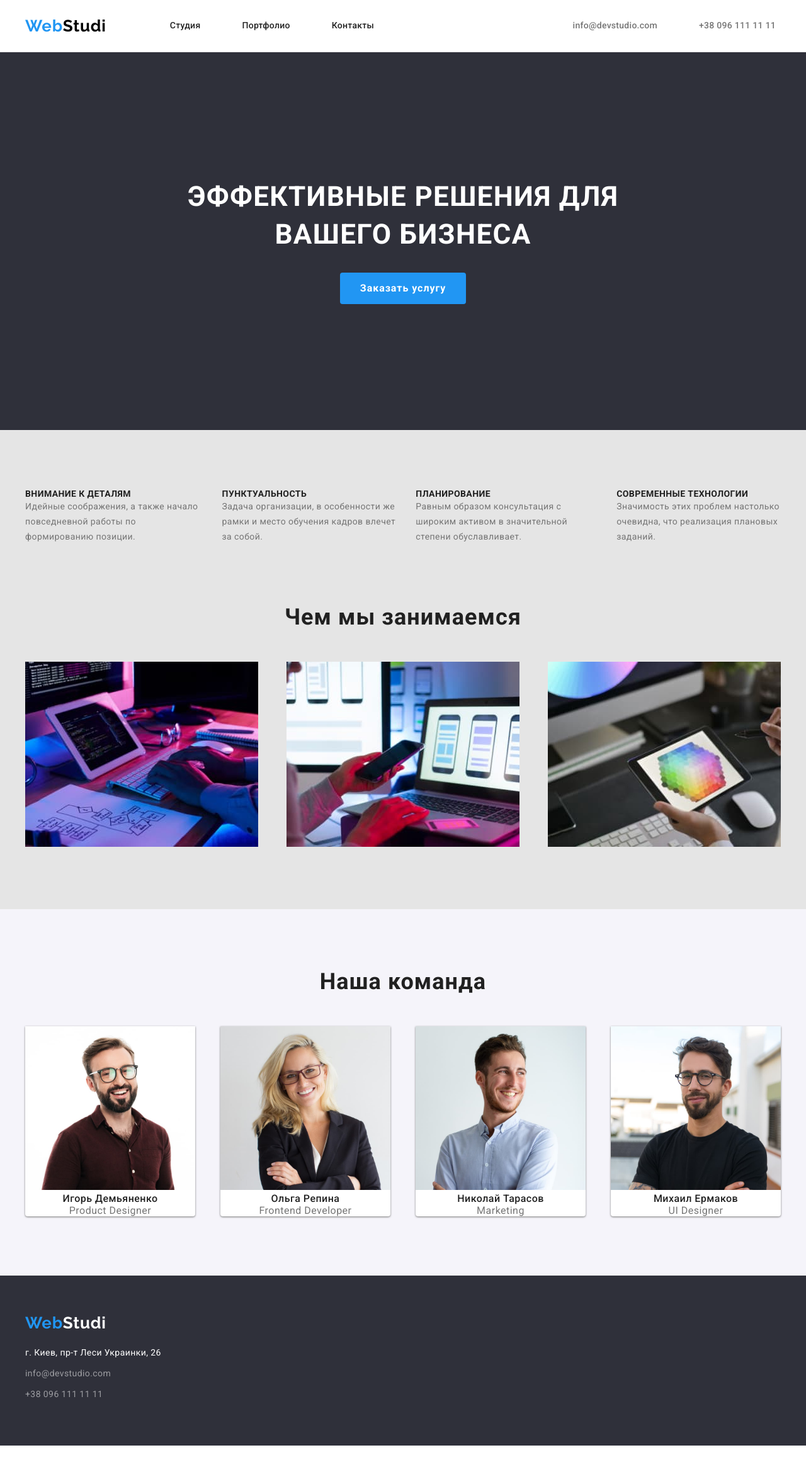
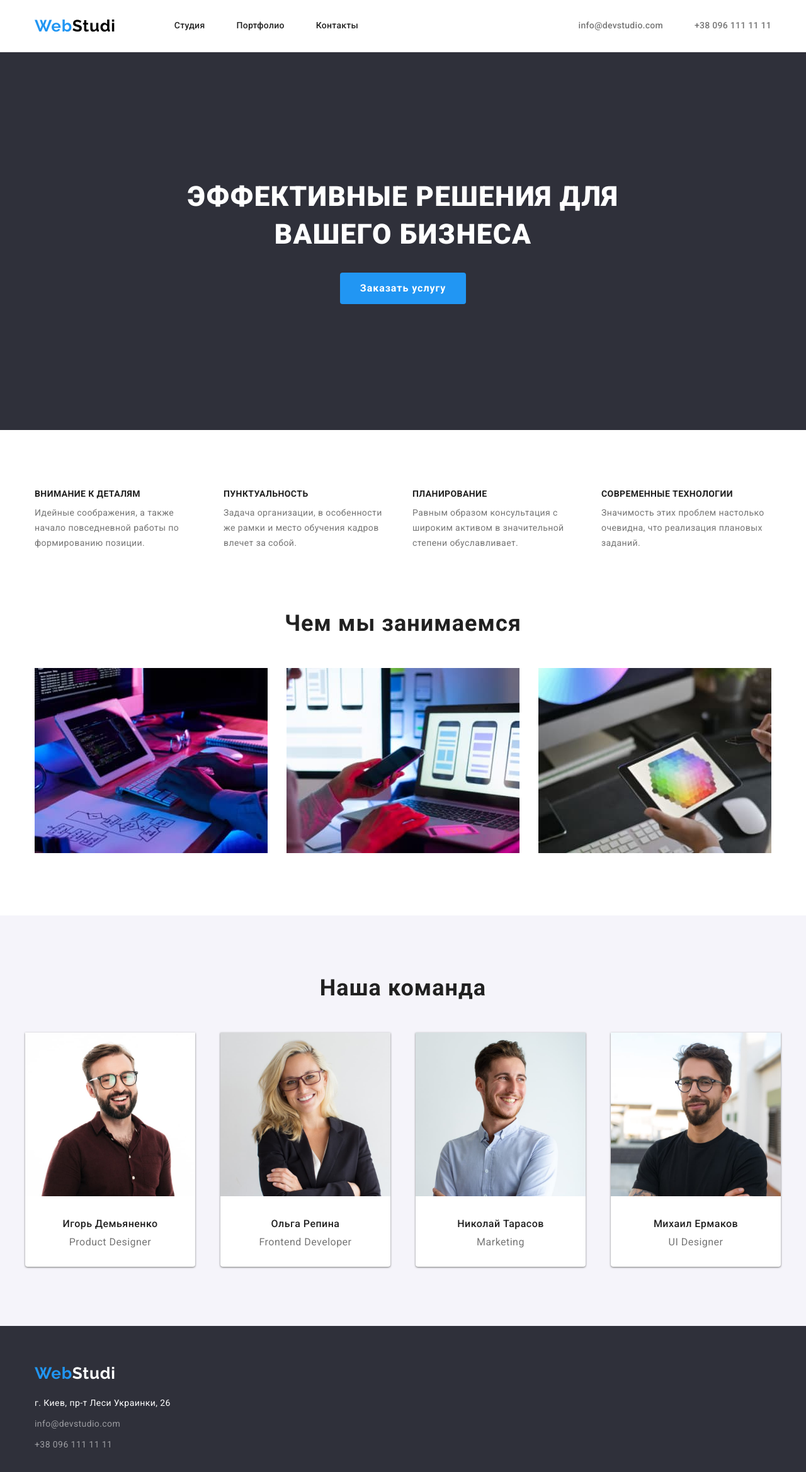
Before and after one commit to TryHungury/goit-markup-hw-03, a plain HTML site: page index.html in a window 1280 px wide. Shown: the whole page at 63% size. Before the commit the page ends 2296 px from the top, so only its background shows below. Drawn offline with nearby package versions, Linux system fonts and the light colour scheme.

Commit message:
Добавив нормалайз, виправив помилки

```diff
--- a/css/style.css
+++ b/css/style.css
@@ -80,6 +80,7 @@ h1,h2,h3,h4,h5,h6,p,ul {
     --color-background-third: #f5f4fa;
     --color-background-accent: #2196f3;
     --color-background-other: #ffffff;
+    --color-background-ground: #ececec;
 
 
     --font-family-primary: 'Roboto', sans-serif;
@@ -87,9 +88,16 @@ h1,h2,h3,h4,h5,h6,p,ul {
 }
 /* Контейнер */
 .container {
-    width: 1230px;
+    width: 1200px;
     margin: 0 auto;
     padding: 0 15px;
+}
+
+.container-details {
+    padding: 200px 0;
+}
+.container-default-padding {
+    padding: 94px 0;
 }
 .flex-box {
     display: flex;
@@ -124,7 +132,7 @@ a {
 /* Хедер */
 .header-page {
     background-color: var(--color-background-other);
-    border-bottom: 1px solid #ECECEC;
+    border-bottom: 1px solid var(--color-background-ground);
 }
 .header-page .flex-box {
     justify-content: space-between;
@@ -163,7 +171,7 @@ a {
 /* Лише навігація */
 .nav-list .link {
     color: var(--color-primary);
-    padding: 8px;
+    padding: 8px 0;
 
 }
 
@@ -176,7 +184,7 @@ a {
 /* Лише особисті дані */
 .data-list .link{
     color: var(--color-secondary);
-    padding: 8px;
+    padding: 8px 0;
 }
 
 /* Ховер, фокус */
@@ -187,7 +195,7 @@ a {
 
 /* Мейн */
 main {
-    background-color: var(--color-background-primary);
+    background-color: var(--color-background-other);
 }
 
 /* Заголовки Головна сторінка  */
@@ -214,7 +222,7 @@ main {
     letter-spacing: 0.03em;
     width: 696px;
     margin: 0 auto;
-    padding-top: 200px;
+    /* padding-top: 200px; */
     margin-bottom: 30px;
 }
 .hero-button {
@@ -249,6 +257,7 @@ main {
     line-height: 1.14;
     letter-spacing: 0.03em;
     text-transform: uppercase;
+    margin-bottom: 10px;
 }
 .subtitle-text {
     color: var(--color-secondary);
@@ -258,23 +267,29 @@ main {
     letter-spacing: 0.03em;
 }
 .list-benefits {
-    min-width: 270px;
-    display: inline-flex;
-    padding: 94px 0;
-
+    justify-content: space-between;
 }
 /* Чим ми займаємось */
+.what-we-do {
+    padding-bottom: 94px;
+}
 .what-we-do .flex-box{
     justify-content: space-between;
-    margin-bottom: 94px;
 }
 .what-we-do .title-main {
     margin-bottom: 50px;
+}
+.width-list {
+    width: 270px;
 }
 
 /* Наша команда */
 .section-our-team {
     background-color: var(--color-background-third);
+}
+.container-our-team {
+    width: 1200px;
+    margin: 0 auto;
 }
 .title-name {
     font-weight: 500;
@@ -282,6 +297,7 @@ main {
     line-height: 1.19;
     text-align: center;
     letter-spacing: 0.03em;
+    margin-bottom: 10px;
 }
 .text-employment {
     color: var(--color-secondary);
@@ -292,7 +308,6 @@ main {
     letter-spacing: 0.03em;
 }
 .section-our-team .title-main {
-    padding-top: 94px;
     margin-bottom: 50px;
 }
 .section-our-team .flex-box{
@@ -302,10 +317,12 @@ main {
     background-color: var(--color-background-other);
     border-bottom-left-radius: 4px;
     border-bottom-right-radius: 4px;
-    margin-bottom: 94px;
     box-shadow: 0px 1px 3px var(--color-secondary);
     /* border-left: solid var(--color-secondary) 1px;
     border-right: solid var(--color-secondary) 1px; */
+}
+.our-team-decorate {
+    padding: 30px 0;
 }
 
 /* Секція наші пропозиції */
@@ -320,8 +337,9 @@ main {
     text-align: center;
     letter-spacing: 0.03em;
     cursor: pointer;
-    border: solid var(--color-background-third) 1px;
+    border: 1px solid var(--color-background-third);
     border-radius: 4px;
+    padding: 6px 22px;
 }
 
 /* Ховер, фокус */
@@ -329,7 +347,7 @@ main {
 .button-filter:focus {
     background-color: var(--color-background-accent);
     color: var(--color-other);
-    border: solid var(--color-background-accent) 1px;
+    border: 1px solid var(--color-background-accent) ;
     box-shadow: 0px 1px 3px var(--color-secondary);
 }
 /* Портфоліо */
@@ -338,16 +356,15 @@ main {
 .buttons {
     display: flex;
     justify-content: center;
-    padding-top: 94px;
-    padding-bottom: 50px;
+    margin-bottom: 50px;
 }
 .buttons .button-margin-on {
     margin-right: 8px;
 }
 /* Наші пропозиції */
-.our-orders {
+/* .our-orders {
     padding-bottom: 94px;
-}
+} */
 .portfolio-ul {
     flex-wrap: wrap;
     justify-content: space-between;
@@ -355,12 +372,14 @@ main {
 
 .portfolio-list {
     display: block;
+    background-color: var(--color-background-other);
+    border: 1px solid var(--color-border);
+}
+.margin-portfolio-list {
     margin-bottom: 30px;
-    background-color: var(--color-background-other);
-    border: solid var(--color-border);
 }
 .decorate-list {
-    padding-left: 24px;
+    margin: 20px 24px;
 }
 
 /* Заголовки сторінка портфоліо */
@@ -370,6 +389,7 @@ main {
     font-size: 18px;
     line-height: 2;
     letter-spacing: 0.06em;
+    margin-bottom: 4px;
 }
 /* Параграфи сторінки портфоліо */
 .text-portfolio {
@@ -411,12 +431,13 @@ main {
 .text-address {
     color: var(--color-background-other);
     font-style: normal;
-    padding-bottom: 9px;
 }
 .link-address {
     color: var(--color-alfa);
     font-style: normal;
-    padding-bottom: 9px;
+}
+.margin-on-footer {
+    margin-bottom: 9px;
 }
 
 
--- a/index.html
+++ b/index.html
@@ -15,7 +15,7 @@
     <link rel="preconnect" href="https://fonts.googleapis.com" />
     <link rel="preconnect" href="https://fonts.gstatic.com" crossorigin />
     <link
-      href="https://fonts.googleapis.com/css2?family=Raleway:wght@700&family=Roboto:wght@400;500;700&display=swap"
+      href="https://fonts.googleapis.com/css2?family=Raleway:wght@700&family=Roboto:wght@400;500;700;900&display=swap"
       rel="stylesheet"
     />
     <link rel="stylesheet" href="css/style.css" />
@@ -59,39 +59,39 @@
     <!-- Унікальний вміст -->
     <main>
       <!-- Герой -->
-      <section class="hero">
-        <div class="container">
+      <div class="hero">
+        <section class="container container-details">
           <h1 class="hero-title">Эффективные решения для вашего бизнеса</h1>
           <button class="hero-button flex-box" type="button">Заказать услугу</button>
+      </section>
       </div>
-      </section>
       <!-- Наші переваги -->
-      <section>
+      <div class="container">
+      <section class="container-default-padding">
         <h2 hidden class="hidden-title">Нашы преимущества</h2>
-        <div class="container">
-          <ul class="list-benefits">
-          <li class="margin-on-list">
+          <ul class="list-benefits flex-box">
+          <li class="margin-on-list width-list">
             <h3 class="subtitle">Внимание к деталям</h3>
             <p class="subtitle-text">
               Идейные соображения, а также начало повседневной работы по
               формированию позиции.
             </p>
           </li>
-          <li class="margin-on-list">
+          <li class="margin-on-list width-list">
             <h3 class="subtitle">Пунктуальность</h3>
             <p class="subtitle-text">
               Задача организации, в особенности же рамки и место обучения кадров
               влечет за собой.
             </p>
           </li>
-          <li class="margin-on-list">
+          <li class="margin-on-list width-list">
             <h3 class="subtitle">Планирование</h3>
             <p class="subtitle-text">
               Равным образом консультация с широким активом в значительной
               степени обуславливает.
             </p>
           </li>
-          <li>
+          <li class="width-list">
             <h3 class="subtitle">Современные технологии</h3>
             <p class="subtitle-text">
               Значимость этих проблем настолько очевидна, что реализация
@@ -102,8 +102,8 @@
       </div>
       </section>
       <!-- Чим ми займаємось -->
+      <div class="container">
       <section class="what-we-do">
-        <div class="container">
           <h2 class="title-main">Чем мы занимаемся</h2>
         <ul class="flex-box">
           <li>
@@ -131,8 +131,8 @@
         </div>
       </section>
       <!-- Наша команда -->
-      <section class="section-our-team">
-        <div class="container">
+      <div class="section-our-team">
+        <section class="container-our-team container-default-padding">
             <h2 class="title-main">Наша команда</h2>
           <ul class="flex-box">
             <li class="our-team-box">
@@ -141,8 +141,10 @@
               width="270"
               alt="Фото Игоря"
               />
+              <div class="our-team-decorate">
                 <h3 class="title-name">Игорь Демьяненко</h3>
                 <p class="text-employment">Product Designer</p>
+              </div>
               </li>
               <li class="our-team-box">
                 <img
@@ -150,8 +152,10 @@
                 width="270"
                 alt="Фото Ольги"
                 />
+                <div class="our-team-decorate">
                 <h3 class="title-name">Ольга Репина</h3>
                 <p class="text-employment">Frontend Developer</p>
+              </div>
               </li>
               <li class="our-team-box">
                 <img
@@ -159,8 +163,10 @@
                 width="270"
                 alt="Фото Николая"
                 />
+                <div class="our-team-decorate">
                 <h3 class="title-name">Николай Тарасов</h3>
                 <p class="text-employment">Marketing</p>
+              </div>
               </li>
               <li class="our-team-box">
                 <img
@@ -168,8 +174,10 @@
                 width="270"
                 alt="Фото Михаила"
                 />
+                <div class="our-team-decorate">
                 <h3 class="title-name">Михаил Ермаков</h3>
                 <p class="text-employment">UI Designer</p>
+              </div>
               </li>
           </ul>
         </section>
@@ -185,8 +193,8 @@
     >
     <!-- Адрес -->
     <address class="footer-address">
-      <p class="text-address">г. Киев, пр-т Леси Украинки, 26</p>
-      <a class="link-address" href="mailto:info@devstudio.com"
+      <p class="text-address margin-on-footer">г. Киев, пр-т Леси Украинки, 26</p>
+      <a class="link-address margin-on-footer" href="mailto:info@devstudio.com"
         >info@devstudio.com</a
       >
       <a class="link-address" href="tel:+380961111111">+38 096 111 11 11</a>
```
Also changed, not shown: portfolio.html (+19 -13 lines). Lines whose indentation alone changed are shown as unchanged.
